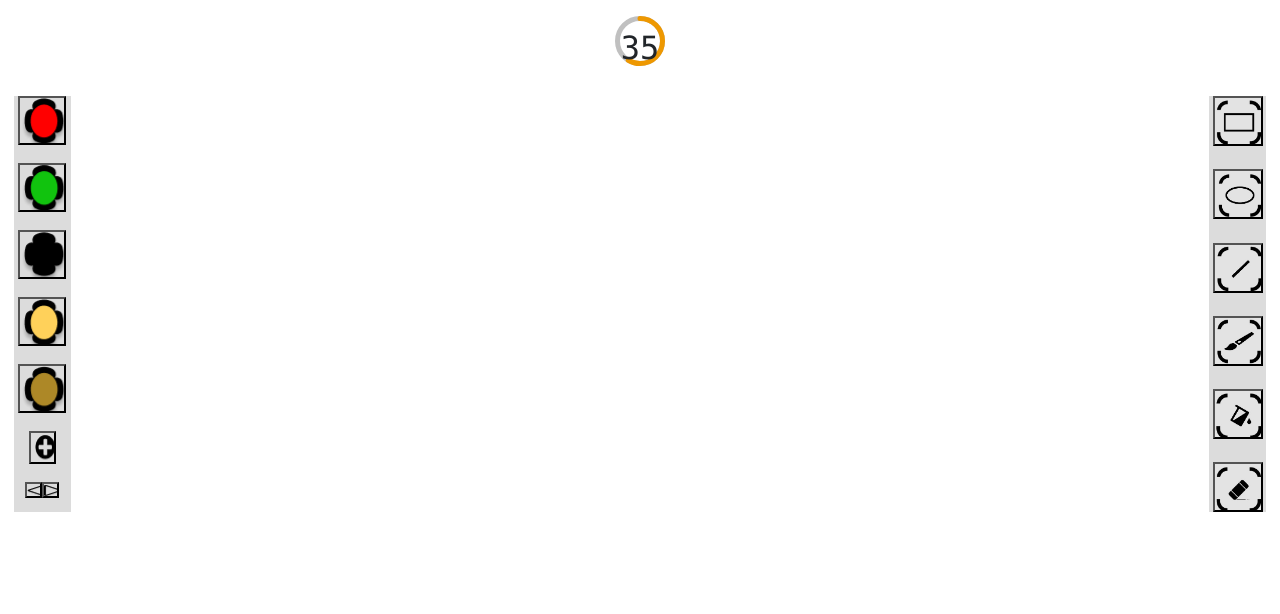
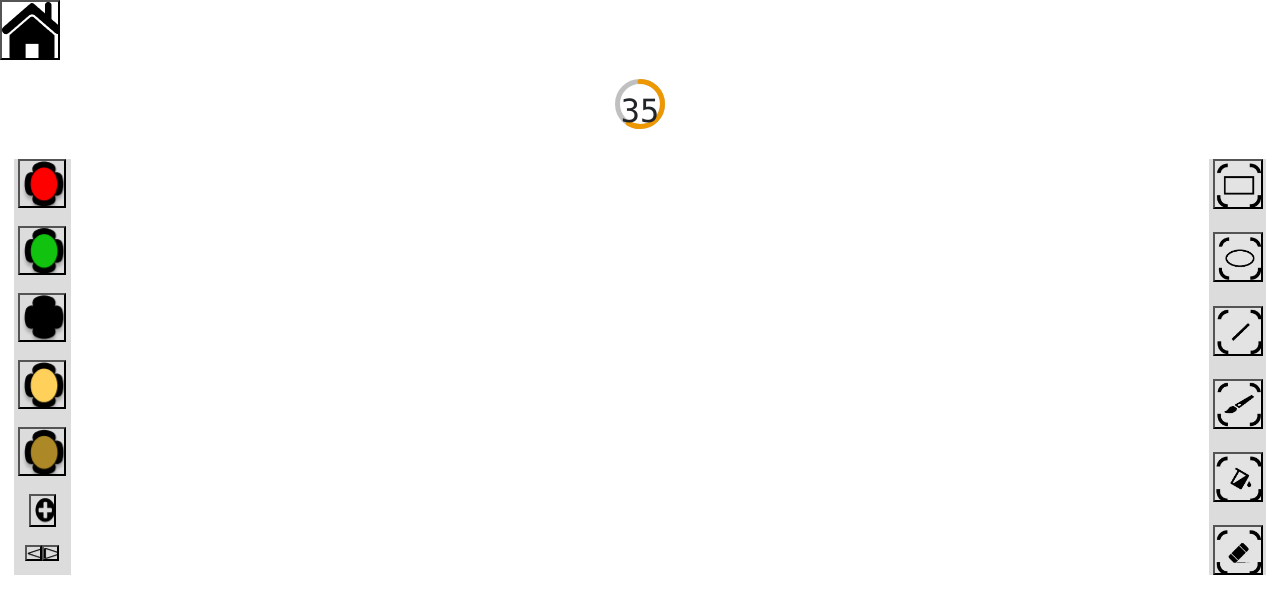
Before and after one commit to CS160-Summer2022/p2-creativity-canvas-Saifullahjailani, a website: page public/canvas.html in a window 1280 px wide. Drawn offline with nearby package versions, Linux system fonts and the light colour scheme.

Commit message:
add home button to canvas

```diff
--- a/public/canvas.html
+++ b/public/canvas.html
@@ -139,6 +139,15 @@
     </style>
   </head>
   <body>
+    <a href="main.html">
+      <button
+        style="
+          background: url(./image/home_button.png);
+          width: 60px;
+          height: 60px;
+        "
+      ></button>
+    </a>
     <div class="countdown" style="height: 50px; width: 50px">
       <svg viewBox="-50 -50 100 100" stroke-width="10">
         <circle r="45"></circle>
```
